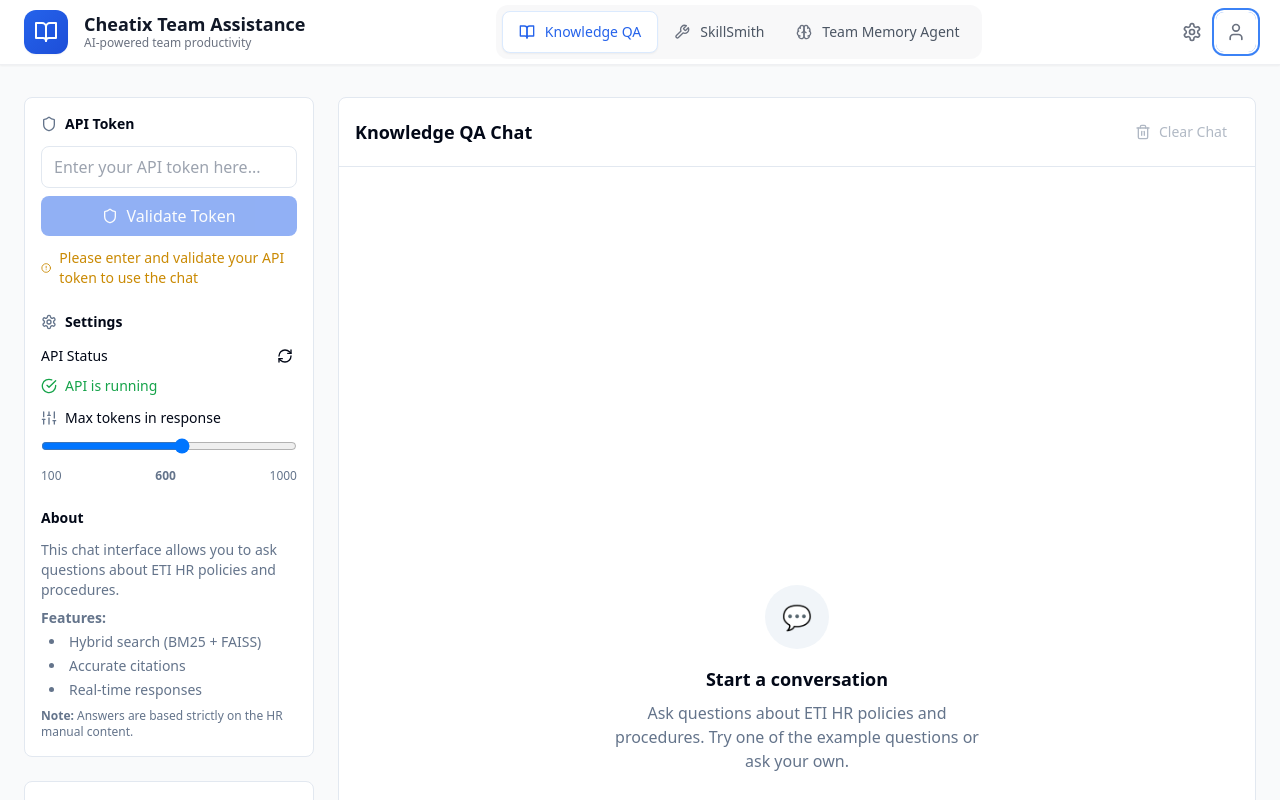
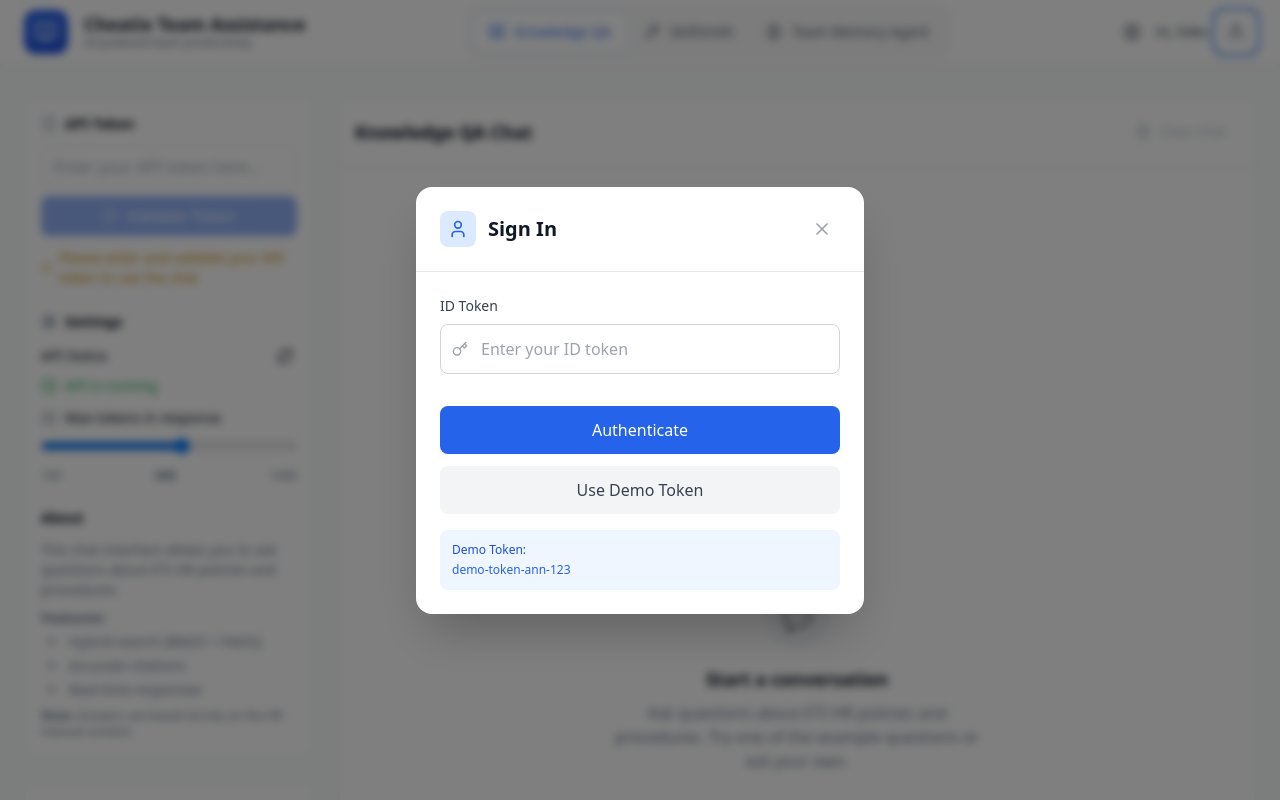
Before and after one commit to 2pasha/vibecoding_hackathon, a React (Vite) app in the folder frontend/: page / in a window 1280 px wide. Both pictures are taken after a click on the button 1236 px from the left and 32 px from the top of the page. Shown: the top 800 px of the page. Built offline with nearby package versions, Linux system fonts and the light colour scheme.

Commit message:
feat: added login form

```diff
--- a/frontend/src/App.tsx
+++ b/frontend/src/App.tsx
@@ -1,13 +1,15 @@
-import React from 'react';
+import React, { useState } from 'react';
 import { AppProvider, useApp } from '@/contexts/AppContext';
 import { TabNavigation } from '@/components/TabNavigation';
 import { KnowledgeQA } from '@/components/KnowledgeQA';
 import { SkillSmith } from '@/components/SkillSmith';
 import { TeamMemoryAgent } from '@/components/TeamMemoryAgent';
-import { BookOpen, Settings, User } from 'lucide-react';
+import { AuthModal } from '@/components/AuthModal';
+import { BookOpen, Settings, User, LogOut } from 'lucide-react';
 
 function AppContent() {
-  const { state, setActiveTab } = useApp();
+  const { state, setActiveTab, login, logout } = useApp();
+  const [isAuthModalOpen, setIsAuthModalOpen] = useState(false);
 
   const renderActiveTab = () => {
     switch (state.activeTab) {
@@ -56,12 +58,34 @@ function AppContent() {
               >
                 <Settings className="h-5 w-5 header-icon" />
               </button>
-              <button
-                className="p-2.5 text-gray-500 hover:text-gray-700 hover:bg-gray-100 rounded-lg transition-all duration-200 group focus:outline-none focus:ring-2 focus:ring-blue-500 focus:ring-offset-2"
-                aria-label="User profile"
-              >
-                <User className="h-5 w-5 header-icon" />
-              </button>
+
+              {state.userAuth.isAuthenticated ? (
+                <div className="flex items-center gap-2">
+                  <span className="text-sm font-medium text-gray-700">
+                    Hi, {state.userAuth.user?.name}
+                  </span>
+                  <button
+                    onClick={logout}
+                    className="p-2.5 text-gray-500 hover:text-gray-700 hover:bg-gray-100 rounded-lg transition-all duration-200 group focus:outline-none focus:ring-2 focus:ring-blue-500 focus:ring-offset-2"
+                    aria-label="Logout"
+                  >
+                    <LogOut className="h-5 w-5 header-icon" />
+                  </button>
+                </div>
+              ) : (
+                <div className="flex items-center gap-2">
+                  <span className="text-sm font-medium text-gray-700">
+                    Hi, folks
+                  </span>
+                  <button
+                    onClick={() => setIsAuthModalOpen(true)}
+                    className="p-2.5 text-gray-500 hover:text-gray-700 hover:bg-gray-100 rounded-lg transition-all duration-200 group focus:outline-none focus:ring-2 focus:ring-blue-500 focus:ring-offset-2"
+                    aria-label="Sign in"
+                  >
+                    <User className="h-5 w-5 header-icon" />
+                  </button>
+                </div>
+              )}
             </div>
           </div>
         </div>
@@ -71,6 +95,13 @@ function AppContent() {
       <div className="max-w-7xl mx-auto px-6 py-8">
         {renderActiveTab()}
       </div>
+
+      {/* Authentication Modal */}
+      <AuthModal
+        isOpen={isAuthModalOpen}
+        onClose={() => setIsAuthModalOpen(false)}
+        onLogin={(idToken) => login(idToken, '')}
+      />
     </div>
   );
 }
--- /dev/null
+++ b/frontend/src/components/AuthModal.tsx
@@ -0,0 +1,97 @@
+import { useState } from 'react';
+import { X, Key, User } from 'lucide-react';
+
+interface AuthModalProps {
+  isOpen: boolean;
+  onClose: () => void;
+  onLogin: (idToken: string) => void;
+}
+
+export function AuthModal({ isOpen, onClose, onLogin }: AuthModalProps) {
+  const [idToken, setIdToken] = useState('');
+  const [isLoading, setIsLoading] = useState(false);
+
+  const handleSubmit = async (e: React.FormEvent) => {
+    e.preventDefault();
+    setIsLoading(true);
+
+    // Simulate API call
+    await new Promise(resolve => setTimeout(resolve, 1000));
+
+    onLogin(idToken);
+    setIsLoading(false);
+    onClose();
+  };
+
+  const handleDemoLogin = () => {
+    setIdToken('demo-token-ann-123');
+  };
+
+  if (!isOpen) return null;
+
+  return (
+    <div className="fixed inset-0 bg-black/50 backdrop-blur-sm z-50 flex items-center justify-center p-4">
+      <div className="bg-white rounded-2xl shadow-2xl w-full max-w-md">
+        {/* Header */}
+        <div className="flex items-center justify-between p-6 border-b border-gray-200">
+          <div className="flex items-center gap-3">
+            <div className="p-2 bg-blue-100 rounded-lg">
+              <User className="h-5 w-5 text-blue-600" />
+            </div>
+            <h2 className="text-xl font-semibold text-gray-900">Sign In</h2>
+          </div>
+          <button
+            onClick={onClose}
+            className="p-2 text-gray-400 hover:text-gray-600 hover:bg-gray-100 rounded-lg transition-colors"
+          >
+            <X className="h-5 w-5" />
+          </button>
+        </div>
+
+        {/* Form */}
+        <form onSubmit={handleSubmit} className="p-6 space-y-4">
+          <div>
+            <label className="block text-sm font-medium text-gray-700 mb-2">
+              ID Token
+            </label>
+            <div className="relative">
+              <Key className="absolute left-3 top-1/2 transform -translate-y-1/2 h-4 w-4 text-gray-400" />
+              <input
+                type="text"
+                value={idToken}
+                onChange={(e) => setIdToken(e.target.value)}
+                className="w-full pl-10 pr-4 py-3 border border-gray-300 rounded-lg focus:ring-2 focus:ring-blue-500 focus:border-transparent transition-colors"
+                placeholder="Enter your ID token"
+                required
+              />
+            </div>
+          </div>
+
+          <div className="pt-4 space-y-3">
+            <button
+              type="submit"
+              disabled={isLoading}
+              className="w-full bg-blue-600 text-white py-3 px-4 rounded-lg font-medium hover:bg-blue-700 disabled:opacity-50 disabled:cursor-not-allowed transition-colors"
+            >
+              {isLoading ? 'Authenticating...' : 'Authenticate'}
+            </button>
+
+            <button
+              type="button"
+              onClick={handleDemoLogin}
+              className="w-full bg-gray-100 text-gray-700 py-3 px-4 rounded-lg font-medium hover:bg-gray-200 transition-colors"
+            >
+              Use Demo Token
+            </button>
+          </div>
+
+          {/* Demo Credentials */}
+          <div className="mt-4 p-3 bg-blue-50 rounded-lg">
+            <p className="text-xs text-blue-700 font-medium mb-1">Demo Token:</p>
+            <p className="text-xs text-blue-600">demo-token-ann-123</p>
+          </div>
+        </form>
+      </div>
+    </div>
+  );
+}
--- a/frontend/src/contexts/AppContext.tsx
+++ b/frontend/src/contexts/AppContext.tsx
@@ -1,5 +1,5 @@
 import { createContext, useContext, useReducer, ReactNode } from 'react';
-import { AuthState, AppState, Message, TabType } from '@/types';
+import { AuthState, AppState, Message, TabType, UserAuthState } from '@/types';
 import { apiClient } from '@/services/api';
 
 // Action types
@@ -14,6 +14,7 @@ type AppAction =
   | { type: 'SET_API_HEALTH'; payload: boolean }
   | { type: 'SET_MAX_TOKENS'; payload: number }
   | { type: 'SET_ACTIVE_TAB'; payload: TabType }
+  | { type: 'SET_USER_AUTH'; payload: UserAuthState }
   | { type: 'CLEAR_MESSAGES' }
   | AuthAction;
 
@@ -24,12 +25,18 @@ const initialAuthState: AuthState = {
   message: '',
 };
 
+const initialUserAuthState: UserAuthState = {
+  isAuthenticated: false,
+  user: null,
+};
+
 const initialState: AppState = {
   messages: [],
   isProcessing: false,
   apiHealthy: true, // Assume healthy for development
   maxTokens: 600,
   auth: initialAuthState,
+  userAuth: initialUserAuthState,
   activeTab: 'knowledge-qa',
 };
 
@@ -59,6 +66,8 @@ function appReducer(state: AppState, action: AppAction): AppState {
       return { ...state, maxTokens: action.payload };
     case 'SET_ACTIVE_TAB':
       return { ...state, activeTab: action.payload };
+    case 'SET_USER_AUTH':
+      return { ...state, userAuth: action.payload };
     case 'CLEAR_MESSAGES':
       return { ...state, messages: [] };
     case 'SET_TOKEN':
@@ -80,6 +89,8 @@ interface AppContextType {
   clearMessages: () => void;
   setMaxTokens: (tokens: number) => void;
   setActiveTab: (tab: TabType) => void;
+  login: (email: string, password: string) => void;
+  logout: () => void;
 }
 
 const AppContext = createContext<AppContextType | undefined>(undefined);
@@ -174,6 +185,41 @@ export function AppProvider({ children }: { children: ReactNode }) {
     dispatch({ type: 'SET_ACTIVE_TAB', payload: tab });
   };
 
+  const login = (idToken: string, password: string) => {
+    // Mock authentication - check for demo ID token
+    if (idToken === 'demo-token-ann-123') {
+      dispatch({
+        type: 'SET_USER_AUTH',
+        payload: {
+          isAuthenticated: true,
+          user: {
+            name: 'Ann',
+            email: 'ann@cheatix.com'
+          }
+        }
+      });
+    } else {
+      // For any other tokens, show as not authenticated
+      dispatch({
+        type: 'SET_USER_AUTH',
+        payload: {
+          isAuthenticated: false,
+          user: null
+        }
+      });
+    }
+  };
+
+  const logout = () => {
+    dispatch({
+      type: 'SET_USER_AUTH',
+      payload: {
+        isAuthenticated: false,
+        user: null
+      }
+    });
+  };
+
   const value: AppContextType = {
     state,
     dispatch,
@@ -183,6 +229,8 @@ export function AppProvider({ children }: { children: ReactNode }) {
     clearMessages,
     setMaxTokens,
     setActiveTab,
+    login,
+    logout,
   };
 
   return (
--- a/frontend/src/types/index.ts
+++ b/frontend/src/types/index.ts
@@ -43,6 +43,14 @@ export interface AuthState {
   message: string;
 }
 
+export interface UserAuthState {
+  isAuthenticated: boolean;
+  user: {
+    name: string;
+    email: string;
+  } | null;
+}
+
 export type TabType = 'knowledge-qa' | 'skillsmith' | 'team-memory';
 
 export interface AppState {
@@ -51,6 +59,7 @@ export interface AppState {
   apiHealthy: boolean;
   maxTokens: number;
   auth: AuthState;
+  userAuth: UserAuthState;
   activeTab: TabType;
 }
 
```
